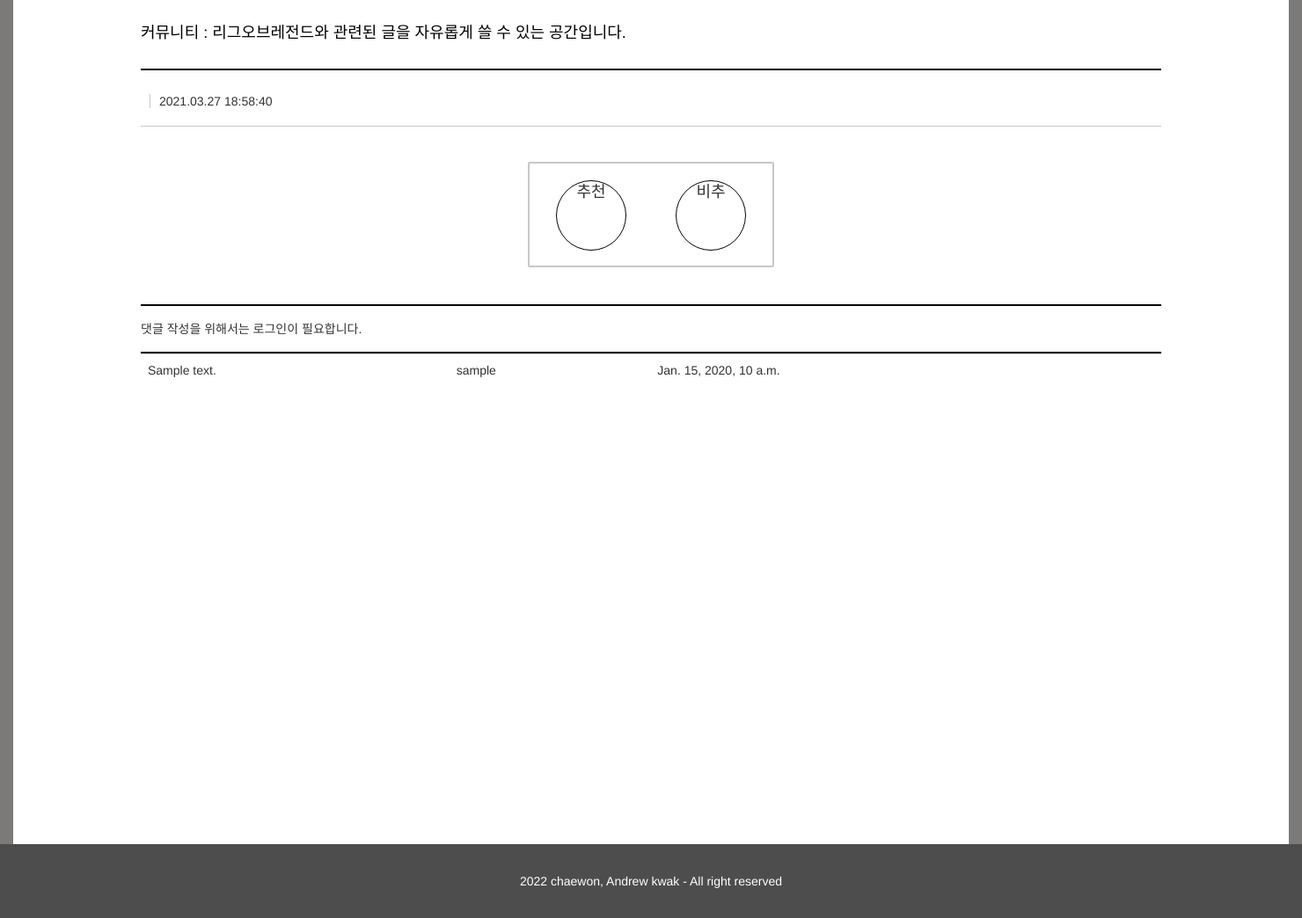
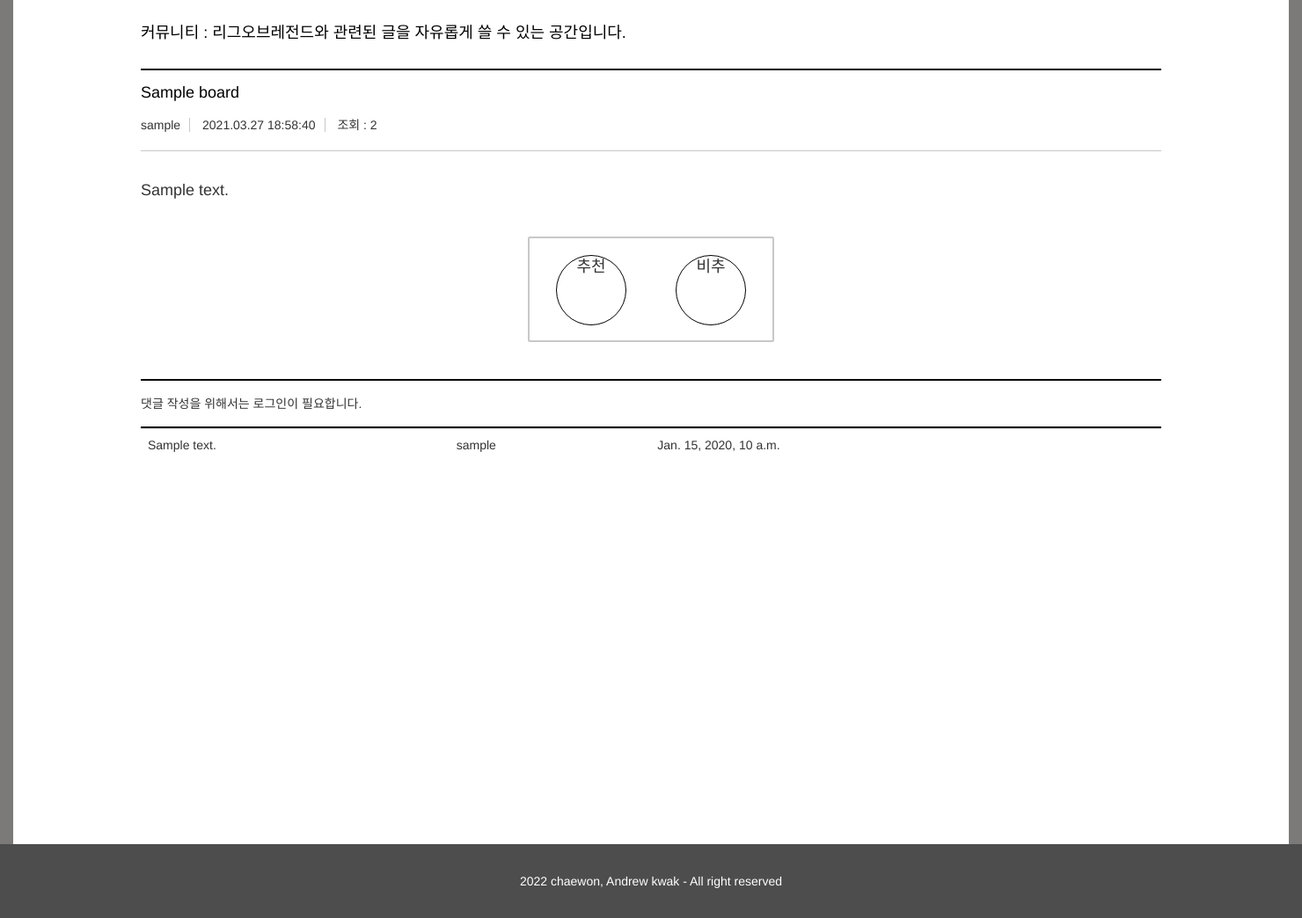
Before and after one commit to kwakchaewon/dodge.kr, a Django app: page /viewboard/1/ in a window 1480 px wide. Shown: the part 58-1102 px from the top of the page at 88% size. Run offline with Django 3.2, Linux system fonts and the light colour scheme; tables that the repository leaves empty hold one stand-in row (values such as "Sample post"); some libraries are stand-ins or nearby versions.

Commit message:
Update Boards model & viewBoard template
build viewcount function

```diff
--- a/communityboardapp/templates/communityboard.html
+++ b/communityboardapp/templates/communityboard.html
@@ -64,7 +64,7 @@
                                 <td><a href="viewboard/{{ list.id }}">{{ list.title }}</a></td>
                                 <td>{{ list.user.username }}</td>
                                 <td>{{ list.content }}</td>
-                                <td></td>
+                                <td>{{ list.view_count }}</td>
                                 <td></td>
                             </tr>
                         {% endfor %}
--- a/communityboardapp/templates/viewboard.html
+++ b/communityboardapp/templates/viewboard.html
@@ -7,13 +7,14 @@
         <script type="text/javascript"> var insertCommentHref = "{% url 'insertComment' %}" </script>
         <script type="text/javascript"> var username = "{{ user.id }}" </script>
         <script type="text/javascript"> var boardId = "{{ boardId }}" </script>
-
         <link rel="stylesheet" href="{% static 'css/viewboard.css' %}">
         <script src="{% static 'js/viewboard.js' %}"></script>
         <script src="//code.jquery.com/jquery-3.3.1.min.js"></script>
     </head>
 
     {#    자유 게시판#}
+
+    <div style="display: none">{{ board.updateViewcount}}</div>
     <section class="container__viewboard">
         <div class="container__board__wrap">
             <div class="board__title">
@@ -26,8 +27,9 @@
                         <div class="board__info__title"><h3>{{ board.title }}</h3></div>
                         <div class="board__info__writer">
                             <h5>
-                                <span class="info__writer">{{ username }}</span>
+                                <span class="info__writer">{{ board.user.username }}</span>
                                 <span class="info__date">2021.03.27 18:58:40</span>
+                                <span class="info__viewcount">조회 : {{ board.view_count }}</span>
                             </h5>
                         </div>
                     </div>
--- a/communityboardapp/views.py
+++ b/communityboardapp/views.py
@@ -181,19 +181,17 @@ def goErrorPage(request):
 
 # 게시글 자세히
 def viewBoard(request, id):
+
     try:
-
         boardComment = BoardComment.objects.filter(article__id=id).order_by('id')
-        print(boardComment.values())
-
+        board = Boards.objects.get(id=id)
 
     except Exception as e:
         Boards.DoesNotExist
         print(e)
         raise Http404("Does not exist!")
 
-    # return render(request, 'viewboard.html', {'board': board, 'username': username, 'comment': comment, 'boardId': id})
-    return render(request, 'viewboard.html', {'boardComment': boardComment, 'boardId': id})
+    return render(request, 'viewboard.html', {'boardComment': boardComment, 'boardId': id, 'board': board})
 
 # 댓글삽입
 @login_required
--- a/static/css/viewboard.css
+++ b/static/css/viewboard.css
@@ -60,6 +60,12 @@
 
 
 .info__date {
+    padding-left: 10px;
+    padding-right: 10px;
+    border-right: 1px solid var(--color-light-grey);
+}
+
+.info__viewcount {
     padding-left: 10px;
 }
 
--- a/testapp/models.py
+++ b/testapp/models.py
@@ -110,12 +110,17 @@ class Boards(models.Model):
     content = models.TextField()
     registered_date = models.DateTimeField(blank=True, null=True)
     last_update_date_date = models.DateTimeField(blank=True, null=True)
-    view_count = models.IntegerField(blank=True, null=True)
+    view_count = models.PositiveIntegerField(default=0)
     image = models.CharField(max_length=255, blank=True, null=True)
 
     class Meta:
         managed = False
         db_table = 'boards'
+
+    @property
+    def updateViewcount(self):
+        self.view_count = self.view_count + 1
+        self.save()
 
 
 class DjangoAdminLog(models.Model):
```
